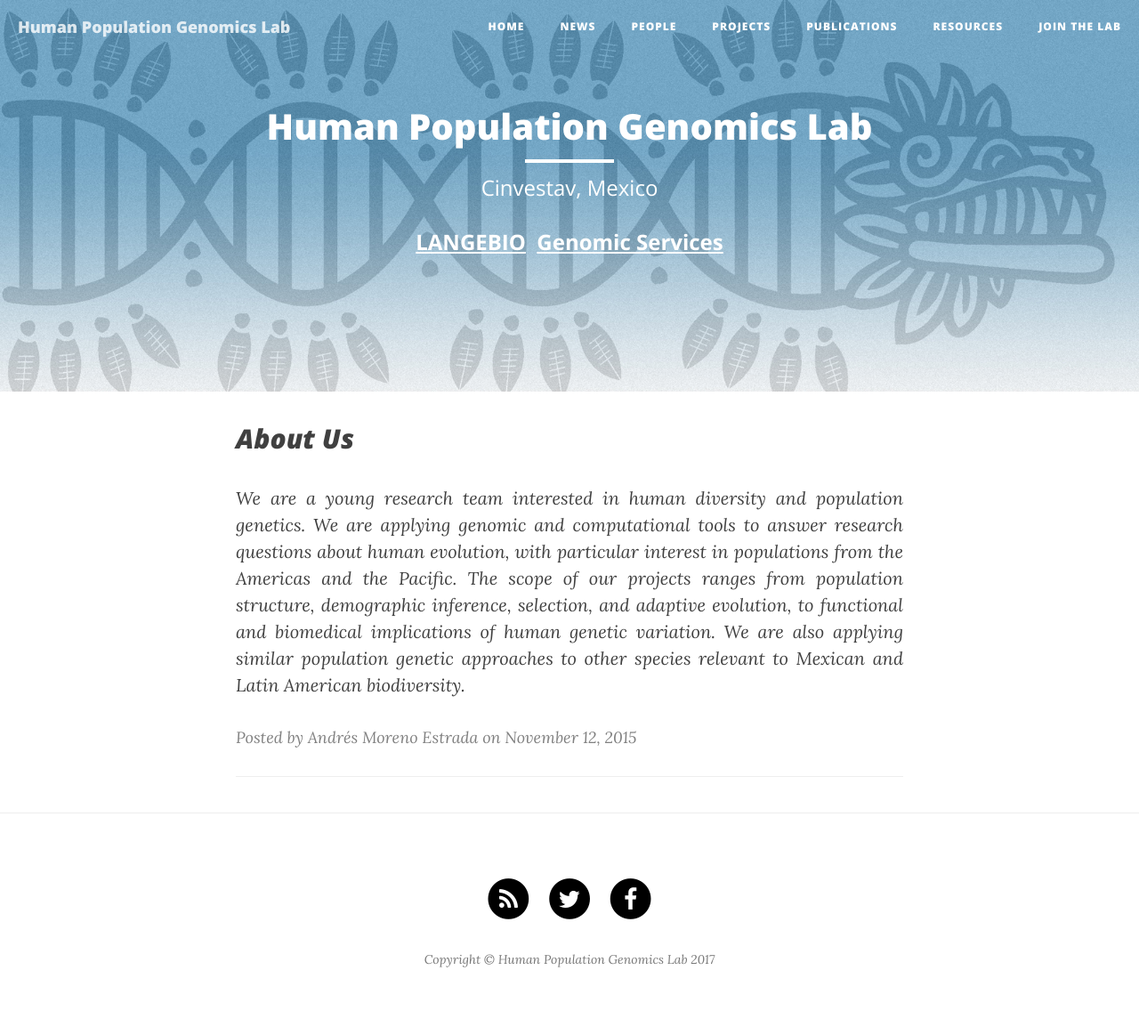
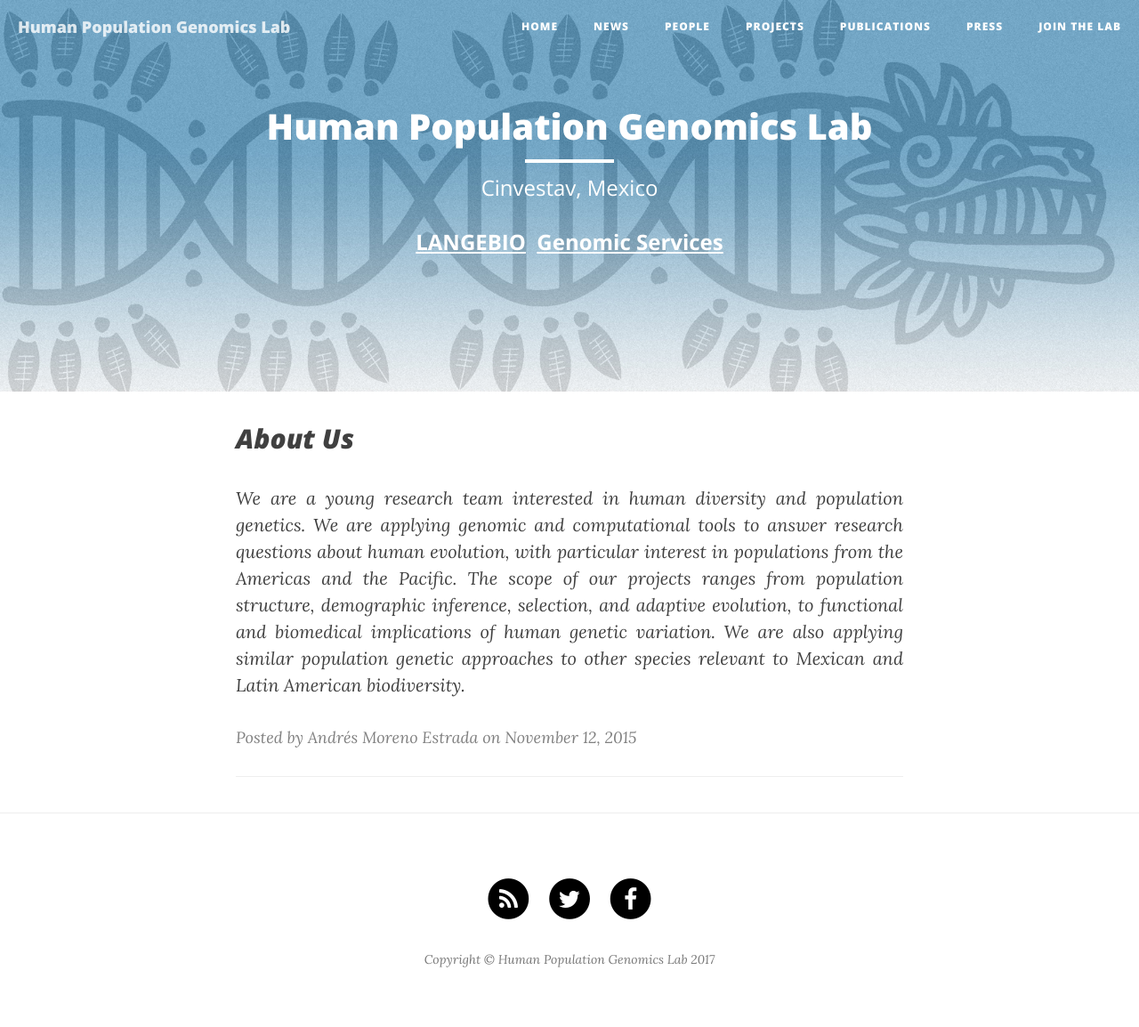
Before and after one commit to milkshakeplustip/milkshakeplustip.github.io, a Jekyll site: the page built from index.html, in a window 1280 px wide. Shown: the whole page at 89% size. Built offline with Jekyll 4.4.1, drawn with Linux system fonts in a browser that asks for light colours; nearby versions of some CDN libraries; the list of posts is cut into pages by our own code.

Commit message:
presssss

```diff
--- a/_includes/nav.html
+++ b/_includes/nav.html
@@ -31,7 +31,7 @@
                     <a href="/publications/">Publications</a>
                 </li>
                 <li>
-                    <a href="/media/">Resources</a>
+                    <a href="/media/">Press</a>
                 </li>
                 <li>
                     <a href="/jobs/">Join the Lab</a>
--- a/media.html
+++ b/media.html
@@ -1,6 +1,6 @@
 ---
 layout: page
-title: "Resources"
+title: "Press"
 description: "LANGEBIO Cinvestav, Mexico"
 header-img: "img/aspca_8.jpg"
 order: 5
```
